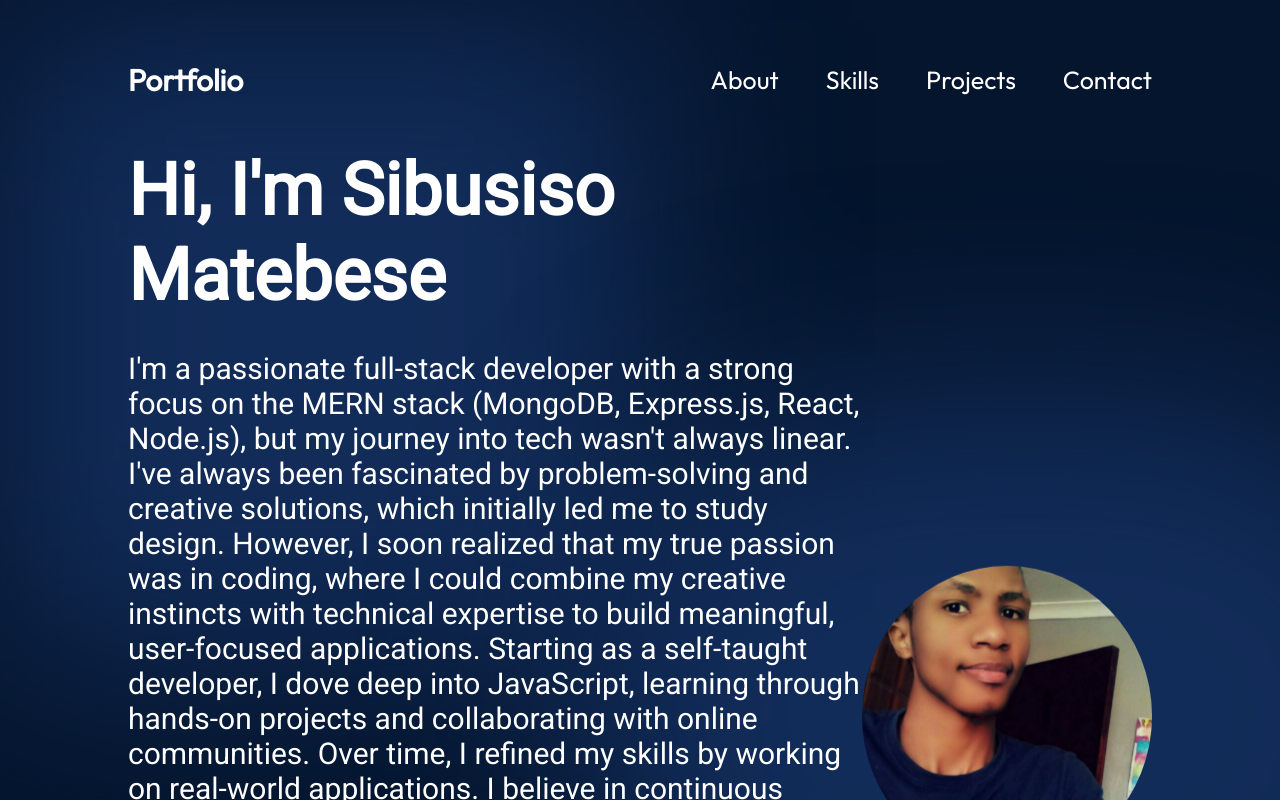
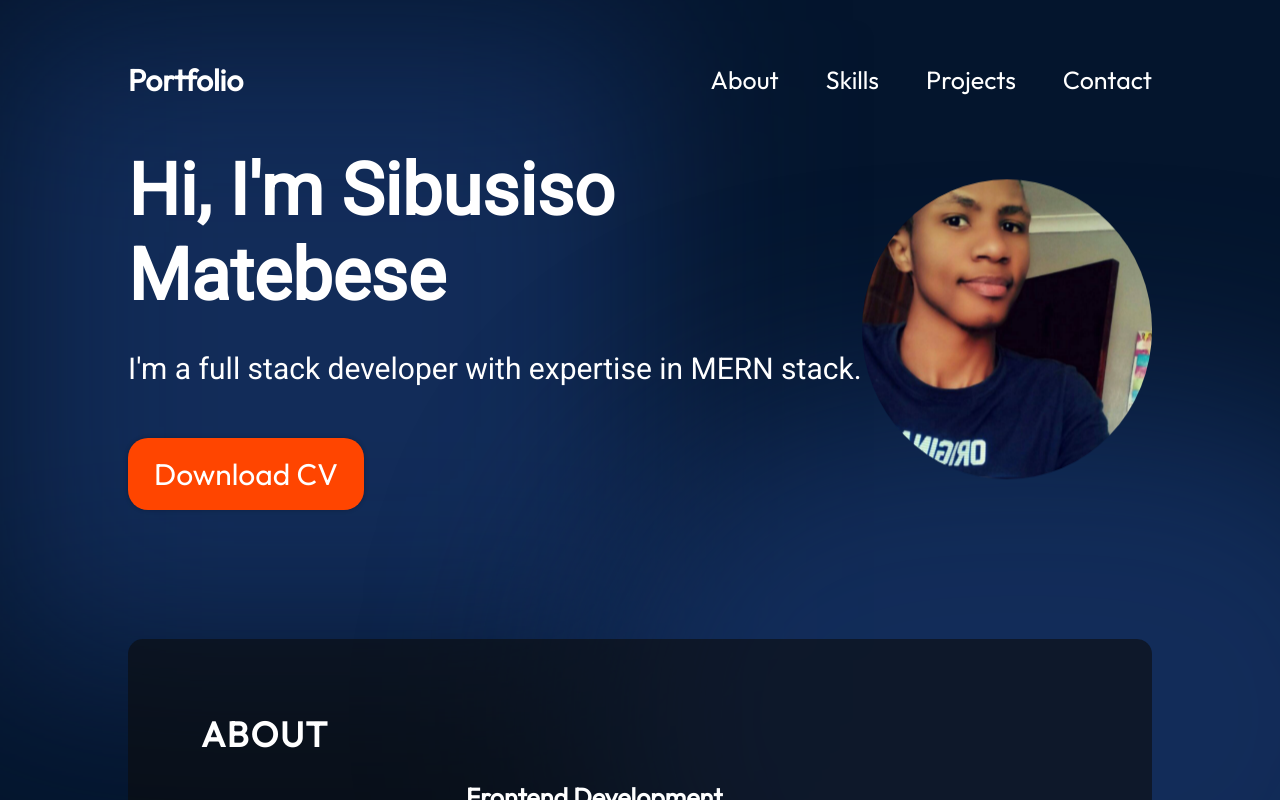
Before and after one commit to Sibusiso75/my-portfolio, a React (Vite) app: page / in a window 1280 px wide. Shown: the top 800 px of the page. Built offline with nearby package versions, Linux system fonts and the light colour scheme.

Commit message:
description font

```diff
--- a/src/components/Hero.jsx
+++ b/src/components/Hero.jsx
@@ -10,13 +10,8 @@ export const Hero = () => {
       <div className={styles.content}>
         <h1 className={styles.title}>Hi, I'm Sibusiso Matebese</h1>
         <p className={styles.description}>
-        I'm a passionate full-stack developer with a strong focus on the MERN stack (MongoDB, Express.js, React, Node.js), but my journey into tech wasn't always linear. I've always been fascinated by problem-solving and creative solutions, which initially led me to study design. However, I soon realized that my true passion was in coding, where I could combine my creative instincts with technical expertise to build meaningful, user-focused applications.
-
-Starting as a self-taught developer, I dove deep into JavaScript, learning through hands-on projects and collaborating with online communities. Over time, I refined my skills by working on real-world applications.
-
-I believe in continuous learning, always keeping up with the latest technologies and best practices to provide my clients with cutting-edge solutions. For me, freelancing is not just about coding — it's about building relationships, solving real-world problems, and delivering value.
-
-At the core of everything I do is a commitment to delivering high-quality, scalable, and user-centric solutions. I approach each project with a sense of purpose, knowing that the work I do has a real impact on my clients' success.        </p>
+          I'm a full stack developer with expertise in MERN stack.
+        </p>
         <a href="mailto:myemail@email.com" className={styles.contactBtn}>
           Download CV
         </a>
```
